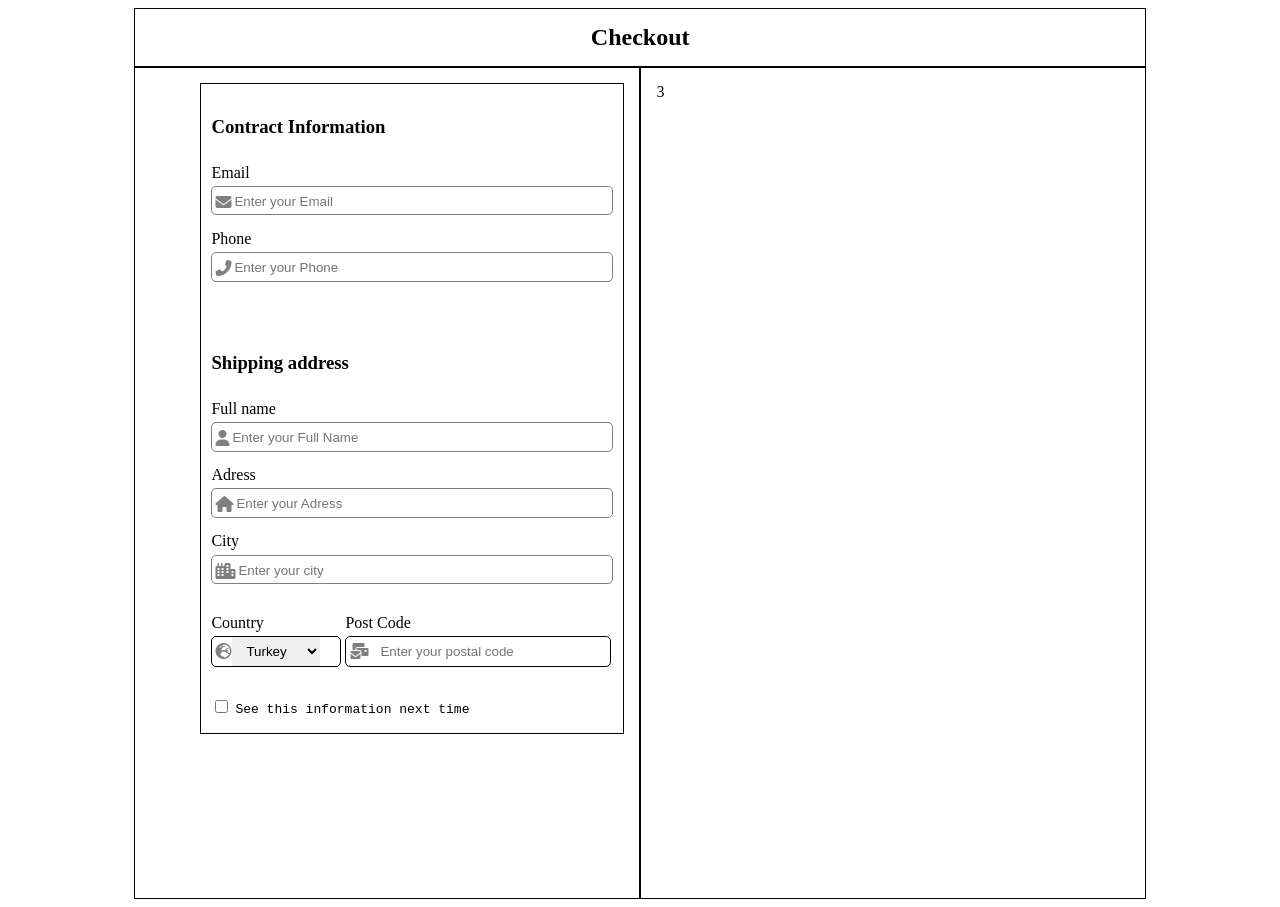
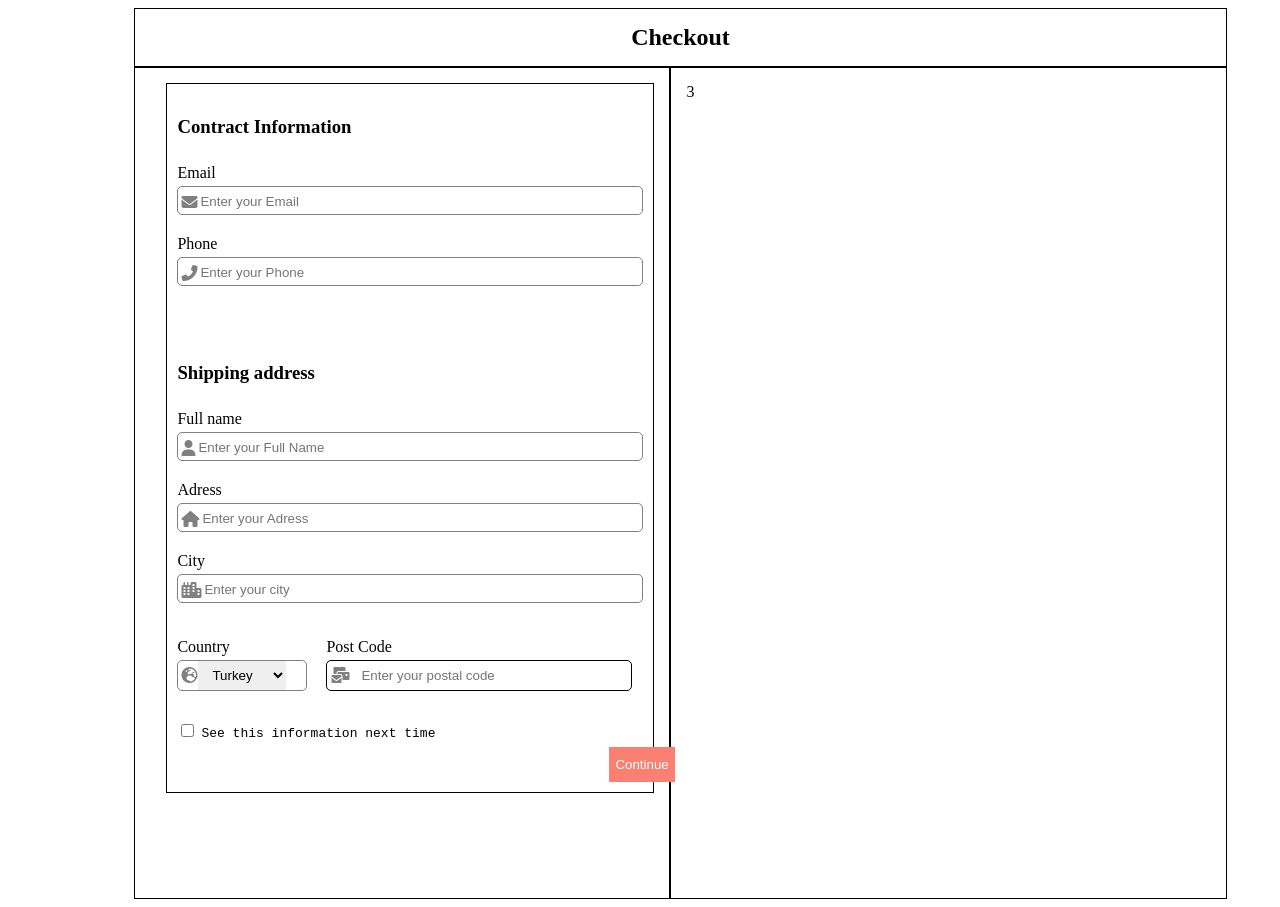
Before and after one commit to mustafa0624/Shopping-Web-Page, a plain HTML site: page index.html in a window 1280 px wide. Drawn offline with Linux system fonts and the light colour scheme.

Commit message:
fix:changed grip statement

```diff
--- a/css/index.scss
+++ b/css/index.scss
@@ -1,7 +1,7 @@
 #container {
   width: 80%;
   display: grid;
-  grid-template-columns: auto auto 50%;
+  grid-template-columns: auto auto 55%;
   margin: auto;
 
   .boxes {
@@ -29,9 +29,9 @@
     border: 1px solid;
     line-height: 1.7rem;
     padding: 10px;
-    margin-left: 50px;
+    margin-left: 1rem;
     .divs {
-      height: 3.2rem;
+      height: 3.5rem;
       margin-top: 15px;
       input {
         width: 20rem;
@@ -49,7 +49,7 @@
 
     .inside-div {
       border: 1px solid gray;
-      width: 25rem;
+      width: 29rem;
       border-radius: 5px;
     }
 
@@ -62,6 +62,8 @@
         width: 8rem;
         height: 1.8rem;
         border-radius: 5px;
+        color: gray;
+        margin-right: 15px;
         i {
           position: relative;
           left: 3px;
@@ -84,7 +86,7 @@
 
       .post-code-inside {
         border: 1px solid;
-        width: 16.5rem;
+        width: 19rem;
         height: 1.8rem;
         border-radius: 5px;
         i {
@@ -103,5 +105,25 @@
         }
       }
     }
+    .submit{
+
+        input{
+            width: 4.2rem;
+            height: 2.2rem;
+            background-color: salmon;
+            color: white;
+            border: none;
+            width: fit-content;
+            position: relative;
+            left: 27rem;
+            outline: none;
+            &:hover{
+                background-color: rgb(248, 76, 56);
+                cursor: pointer;
+                outline: none;
+
+            }
+        }
+    }
   }
 }
--- a/index.html
+++ b/index.html
@@ -86,6 +86,11 @@
                     <label for="Information"> <code> See this information next time</code></label>
                 </div>
 
+                <div class="submit">
+
+                    <input type="submit" value="Continue">
+                </div>
+
 
 
 
```
Also changed, not shown: css/index.css, css/index.min.css, 1 other file.
